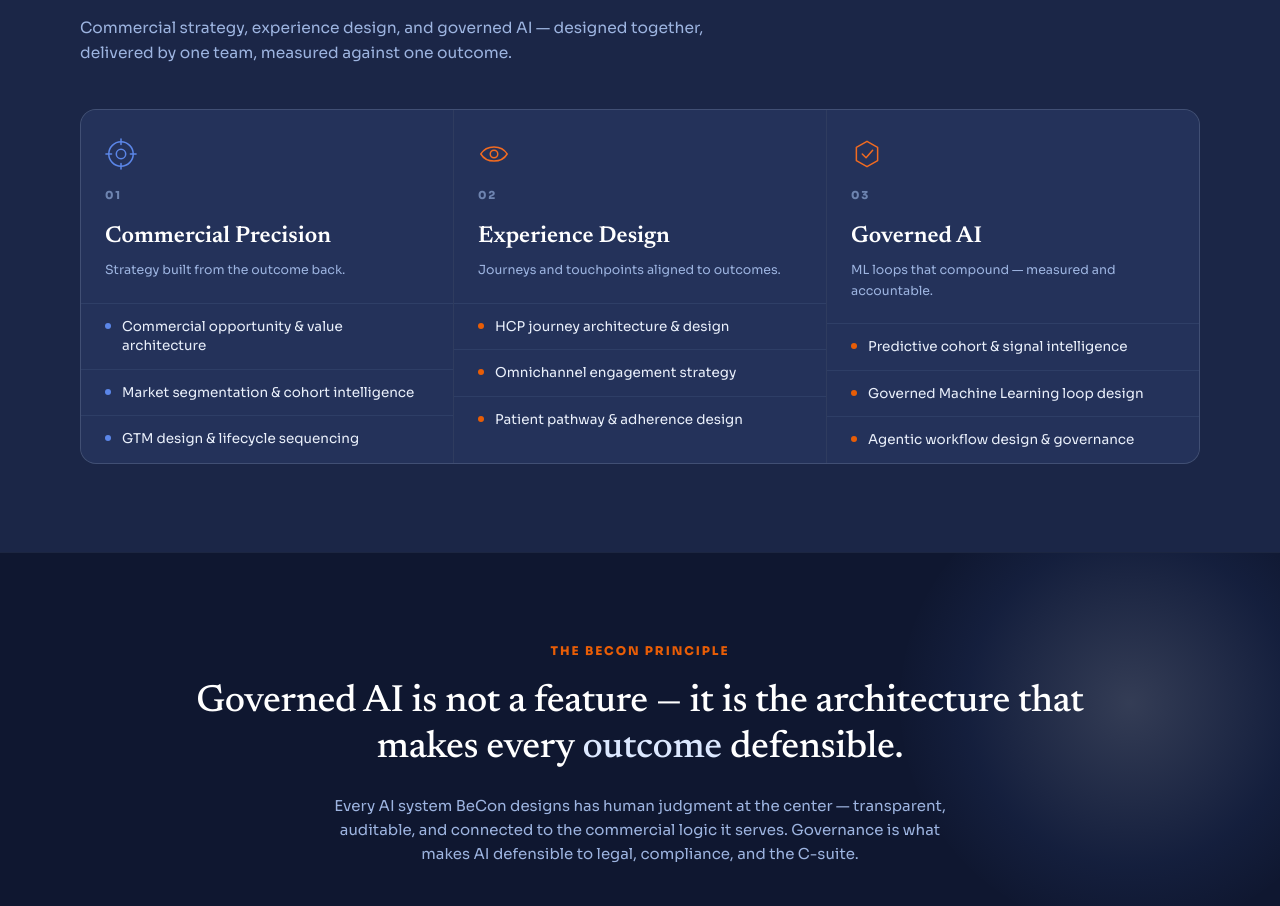
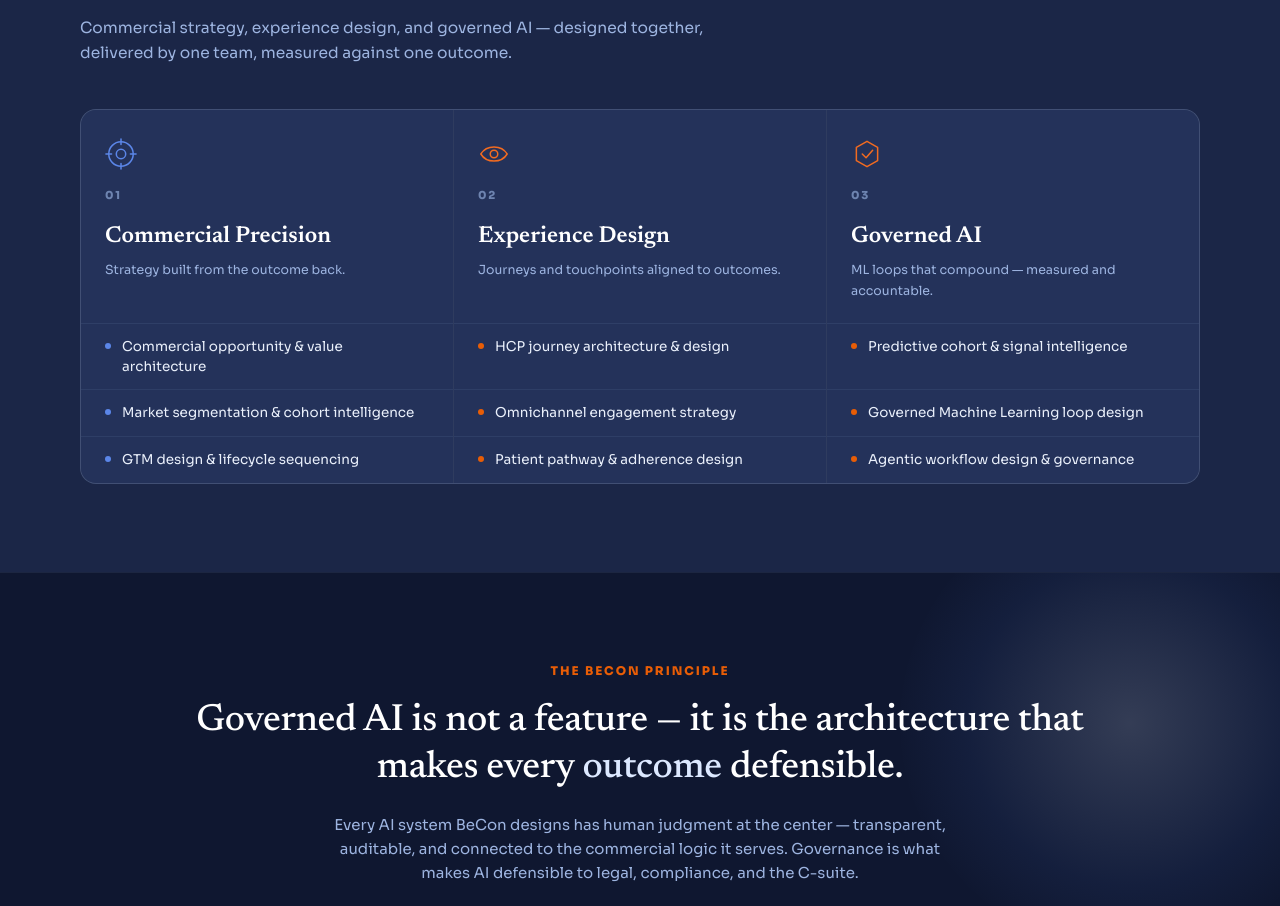
Before and after one commit to SashaBeCon/becongroup-website, a Next.js app: page / in a window 1280 px wide. Shown: the part 2174-3080 px from the top of the page. Built offline with nearby package versions, Linux system fonts and the light colour scheme.

Commit message:
Align System grid rows with CSS subgrid

```diff
--- a/app/globals.css
+++ b/app/globals.css
@@ -494,8 +494,12 @@
     overflow: hidden;
     margin-top: 44px;
   }
-  .disciplines { grid-template-columns: repeat(3, 1fr); }
-  .disc { background: var(--surface); display: flex; flex-direction: column; }
+  /* Subgrid: the header row + each bullet row share row tracks across all
+     three columns, so rows stay aligned regardless of how the tagline or a
+     bullet wraps. NOTE: assumes every .disc has the same number of children
+     (1 head + 3 items = 4 rows); update repeat(4,…) if that count changes. */
+  .disciplines { grid-template-columns: repeat(3, 1fr); grid-template-rows: repeat(4, auto); gap: 0 1px; }
+  .disc { background: var(--surface); display: grid; grid-row: 1 / -1; grid-template-rows: subgrid; }
   .disc-head { padding: 28px 24px 22px; border-bottom: 1px solid var(--line-soft); }
   .disc-head svg { margin-bottom: 16px; }
   .disc-num { font-family: var(--font-system); font-weight: 800; letter-spacing: 0.16em; font-size: 11px; color: var(--faint); margin-bottom: 14px; }
@@ -705,6 +709,9 @@
   .model,
   .fluency,
   .reasons { grid-template-columns: 1fr; }
+  /* Undo the desktop subgrid so discs stack normally when single-column. */
+  .disciplines { grid-template-rows: auto; gap: 1px; }
+  .disc { display: flex; flex-direction: column; grid-row: auto; grid-template-rows: none; }
   .stats { gap: 28px; }
   .h2 { font-size: 30px; }
   .close h2 { font-size: 32px; }
```
